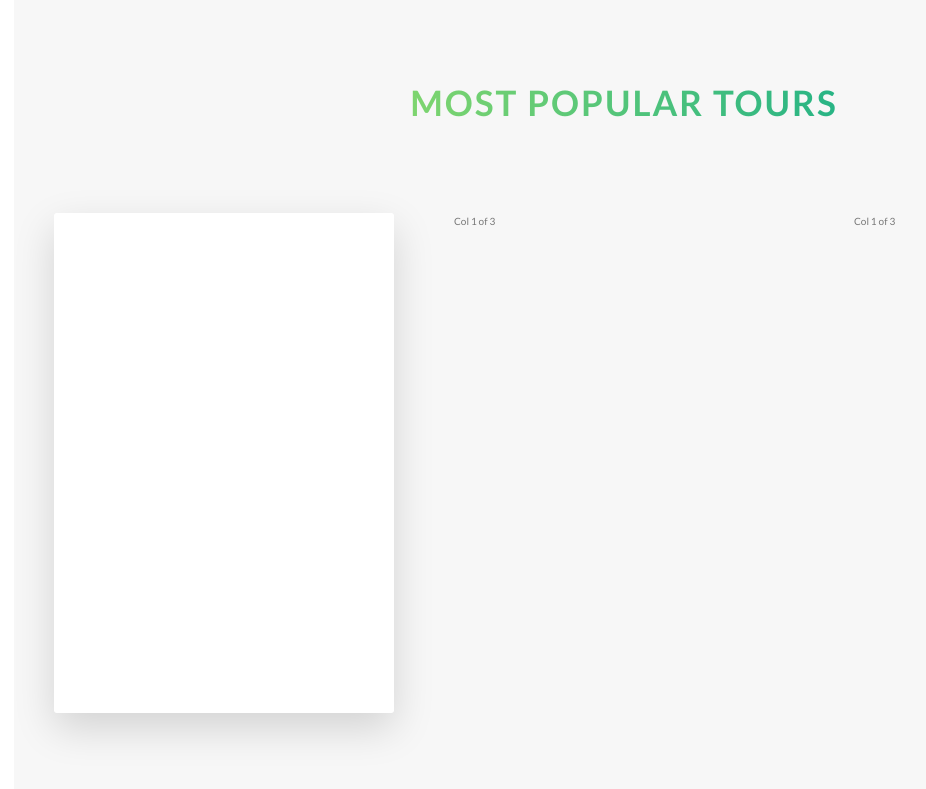
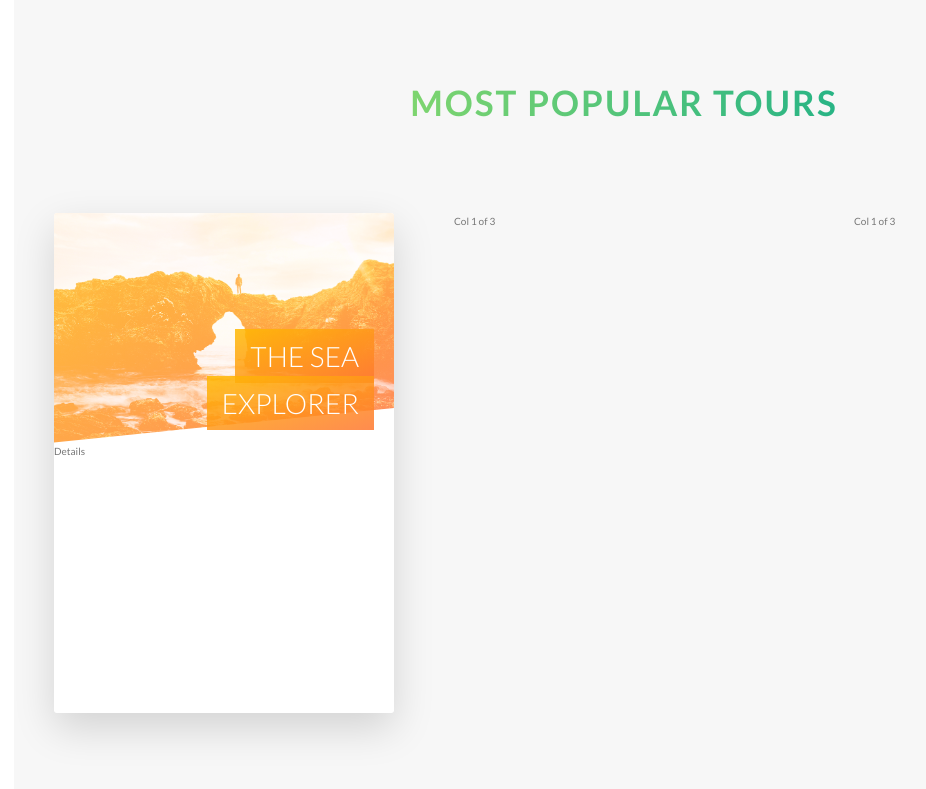
Before and after one commit to ChrisH81/Tour-Site, a website: page index.html in a window 1280 px wide. Shown: the part 2285-3074 px from the top of the page, without its empty margins (16-942 px from the left). Drawn offline with Linux system fonts and the light colour scheme.

Commit message:
Add image and title to tour card

```diff
--- a/index.html
+++ b/index.html
@@ -106,7 +106,17 @@
                     <div class="col-1-of-3">
                         <div class="card">
                             <div class="card__side card__side--front">
-                                Front
+                                <div class="card__picture card__picture--1">
+                                    &nbsp;
+                                </div>
+                                <h4 class="card__heading">
+                                    <span class="card__heading-span card__heading-span--1">
+                                    The Sea Explorer
+                                    </span>
+                                </h4>
+                                <div class="card_details">
+                                    Details
+                                </div>
                             </div>
                             <div class="card__side card__side--back card__side--back-1">
                                 Back
--- a/sass/components/_card.scss
+++ b/sass/components/_card.scss
@@ -1,13 +1,11 @@
 .card {
+  // functionality
   perspective: 150rem;
   -moz-perspective: 150rem;
   position: relative;
   height: 50rem;
 
   &__side {
-    color: #fff;
-    font-size: 2rem;
-
     height: 50rem;
     transition: all 1s ease;
     position: absolute;
@@ -16,6 +14,7 @@
     width: 100%;
     backface-visibility: hidden;
     border-radius: 3px;
+    overflow: hidden;
     box-shadow: 0 1.5rem 4rem rgba($color-black, .15);
 
     &--front {
@@ -41,4 +40,49 @@
     transform: rotateY(0deg);
   }
 
+  // front side styling
+  &__picture {
+    background-size: cover;
+    height: 23rem;
+    background-blend-mode: screen;
+    -webkit-clip-path: polygon(0 0, 100% 0, 100% 85%, 0 100%);
+    clip-path: polygon(0 0, 100% 0, 100% 85%, 0 100%);
+
+    &--1 {
+      background-image: linear-gradient(to right bottom, $color-secondary-light, $color-secondary-dark),
+      url(../img/nat-5.jpg);
+    }
+    &--2 {
+      background-image: url(../img/nat-5.jpg);
+    }
+    &--3 {
+      background-image: url(../img/nat-5.jpg);
+    }
+  }
+
+  &__heading {
+    font-size: 2.8rem;
+    font-weight: 300;
+    text-transform: uppercase;
+    text-align: right;
+    color: $color-white;
+    position: absolute;
+    top: 12rem;
+    right: 2rem;
+    width: 75%;
+    // add z-index to stop clip path from overlapping text
+    z-index: 1;
+  }
+
+  &__heading-span {
+    padding: 1rem 1.5rem;
+    -webkit-box-decoration-break: clone;
+    box-decoration-break: clone;
+    &--1 {
+      background-image: linear-gradient(to right bottom,
+      rgba($color-secondary-light, .85),
+      rgba($color-secondary-dark, .85));
+    }
+  }
+
 }
--- a/sass/layout/_header.scss
+++ b/sass/layout/_header.scss
@@ -8,6 +8,7 @@
   background-size: cover;
   background-position: top;
   position: relative;
+  -webkit-clip-path: polygon(0 0, 100% 0%, 100% 75vh, 0% 100%);
   clip-path: polygon(0 0, 100% 0%, 100% 75vh, 0% 100%);
 
   &__logo-box {
```
Also changed, not shown: css/style.css.
